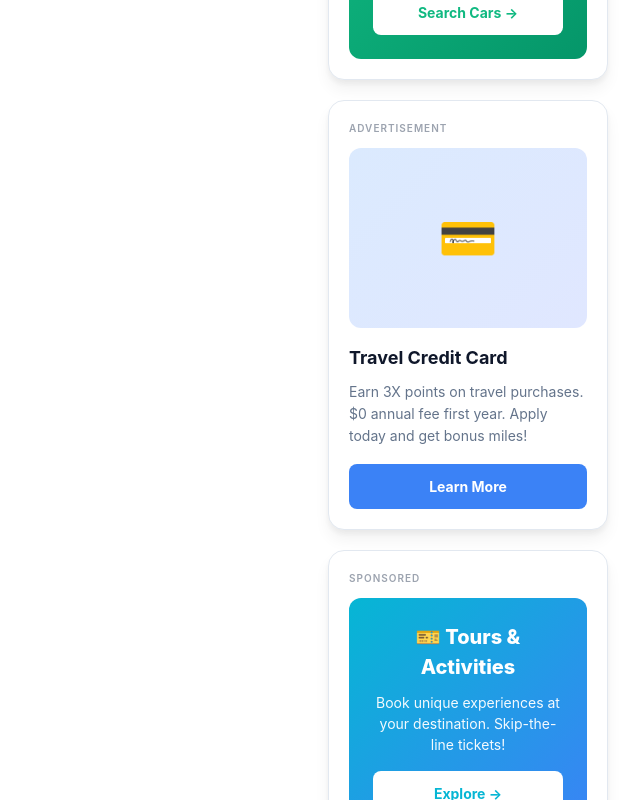
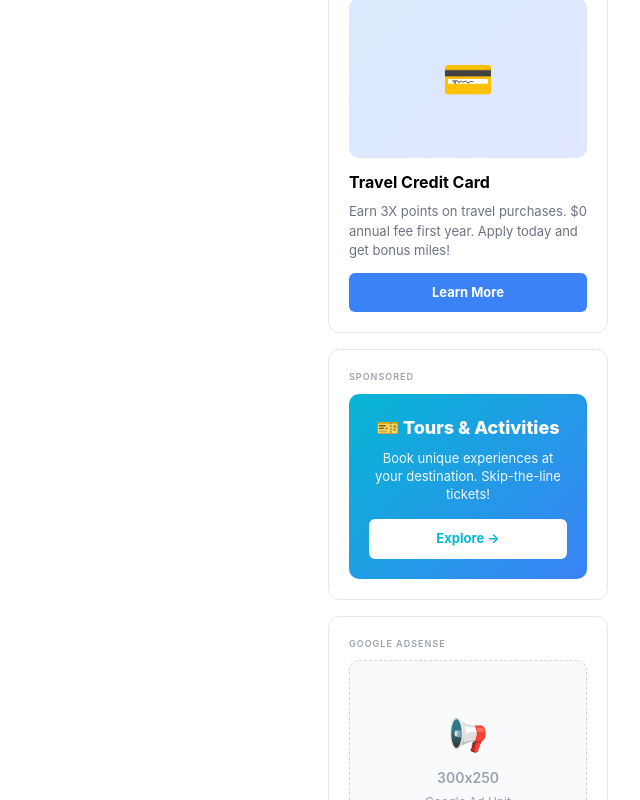
Before and after one commit to annantsrivastava/flightsearch-app, a React (Vite) app: page / in a window 1280 px wide. Shown: the part 1060-1860 px from the top of the page, without its empty margins (640-1280 px from the left). Built offline with nearby package versions, Linux system fonts and the light colour scheme.

Commit message:
Update AdsSidebar.css

```diff
--- a/src/components/AdsSidebar.css
+++ b/src/components/AdsSidebar.css
@@ -1,74 +1,71 @@
-/* Ads Sidebar - Design 2 Clean Minimalist */
+/* Ads Sidebar - Minimal Design */
 
 .ads-sidebar {
-  width: 320px;
+  width: 300px;
   display: flex;
   flex-direction: column;
-  gap: 20px;
+  gap: 1rem;
   flex-shrink: 0;
 }
 
 .ad-unit {
   background: white;
-  border-radius: 16px;
-  padding: 20px;
-  box-shadow: 0 4px 6px rgba(0, 0, 0, 0.05), 0 10px 15px rgba(0, 0, 0, 0.05);
-  border: 1px solid #e2e8f0;
-  transition: transform 0.3s, box-shadow 0.3s;
+  border-radius: 12px;
+  padding: 1.25rem;
+  border: 1px solid #e5e7eb;
+  transition: box-shadow 0.2s;
 }
 
 .ad-unit:hover {
-  transform: translateY(-4px);
-  box-shadow: 0 12px 24px rgba(0, 0, 0, 0.1);
+  box-shadow: 0 2px 8px rgba(0, 0, 0, 0.08);
 }
 
 .ad-label {
-  font-size: 10px;
+  font-size: 9px;
   color: #9ca3af;
   text-transform: uppercase;
   letter-spacing: 1px;
-  margin-bottom: 12px;
+  margin-bottom: 10px;
   font-weight: 600;
 }
 
-/* Banner Ads */
+/* Banner Ads - Minimal */
 .ad-banner {
-  background: linear-gradient(135deg, #3b82f6 0%, #8b5cf6 100%);
-  border-radius: 12px;
-  padding: 24px;
+  background: linear-gradient(135deg, #f59e0b 0%, #ef4444 100%);
+  border-radius: 10px;
+  padding: 1.25rem;
   text-align: center;
   color: white;
 }
 
 .ad-banner h4 {
-  font-size: 20px;
-  margin-bottom: 10px;
+  font-size: 1.125rem;
+  margin-bottom: 0.5rem;
   font-weight: 800;
 }
 
 .ad-banner p {
-  font-size: 14px;
-  margin-bottom: 16px;
+  font-size: 0.8125rem;
+  margin-bottom: 1rem;
   opacity: 0.95;
-  line-height: 1.5;
+  line-height: 1.4;
 }
 
 .ad-btn {
   background: white;
-  color: #3b82f6;
+  color: #f59e0b;
   border: none;
-  padding: 12px 24px;
-  border-radius: 8px;
+  padding: 0.625rem 1.25rem;
+  border-radius: 6px;
   font-weight: 700;
-  font-size: 14px;
+  font-size: 0.8125rem;
   cursor: pointer;
-  transition: transform 0.2s, box-shadow 0.2s;
+  transition: transform 0.2s;
   width: 100%;
 }
 
 .ad-btn:hover {
   transform: scale(1.02);
-  box-shadow: 0 4px 12px rgba(0, 0, 0, 0.15);
 }
 
 /* Banner Variations */
@@ -96,60 +93,59 @@
   color: #10b981;
 }
 
-/* Display Ads */
+/* Display Ads - Minimal */
 .ad-image-placeholder {
   width: 100%;
-  height: 180px;
+  height: 160px;
   background: linear-gradient(135deg, #dbeafe 0%, #e0e7ff 100%);
-  border-radius: 12px;
+  border-radius: 10px;
   display: flex;
   align-items: center;
   justify-content: center;
-  font-size: 48px;
-  margin-bottom: 16px;
+  font-size: 42px;
+  margin-bottom: 12px;
 }
 
 .ad-title {
-  font-size: 18px;
+  font-size: 1rem;
   font-weight: 700;
-  color: #0f172a;
-  margin-bottom: 10px;
+  color: #000000;
+  margin-bottom: 8px;
 }
 
 .ad-description {
-  font-size: 14px;
-  color: #64748b;
-  line-height: 1.6;
-  margin-bottom: 16px;
+  font-size: 0.8125rem;
+  color: #6b7280;
+  line-height: 1.5;
+  margin-bottom: 12px;
 }
 
 .ad-cta {
   background: #3b82f6;
   color: white;
   border: none;
-  padding: 12px;
-  border-radius: 8px;
+  padding: 0.625rem;
+  border-radius: 6px;
   font-weight: 700;
-  font-size: 14px;
+  font-size: 0.8125rem;
   width: 100%;
   cursor: pointer;
-  transition: background 0.2s, transform 0.2s;
+  transition: background 0.2s;
 }
 
 .ad-cta:hover {
   background: #2563eb;
-  transform: translateY(-2px);
 }
 
-/* Google AdSense Placeholder */
+/* Google AdSense Placeholder - Minimal */
 .adsense-placeholder {
   background: #f9fafb;
-  padding: 60px 20px;
+  padding: 50px 20px;
   text-align: center;
   color: #9ca3af;
-  border: 2px dashed #d1d5db;
-  border-radius: 12px;
-  min-height: 250px;
+  border: 1px dashed #d1d5db;
+  border-radius: 10px;
+  min-height: 220px;
   display: flex;
   flex-direction: column;
   align-items: center;
@@ -157,8 +153,8 @@
 }
 
 .adsense-placeholder-icon {
-  font-size: 36px;
-  margin-bottom: 10px;
+  font-size: 32px;
+  margin-bottom: 8px;
 }
 
 /* Responsive */
@@ -173,12 +169,12 @@
     width: 100%;
     flex-direction: row;
     flex-wrap: wrap;
-    gap: 20px;
+    gap: 1rem;
   }
 
   .ad-unit {
-    flex: 1 1 calc(50% - 10px);
-    min-width: 280px;
+    flex: 1 1 calc(50% - 0.5rem);
+    min-width: 260px;
   }
 }
 
@@ -191,7 +187,7 @@
     width: 100%;
   }
 
-  /* Hide some ads on mobile to improve performance */
+  /* Show only 3 ads on mobile */
   .ad-unit:nth-child(n+4) {
     display: none;
   }
```
